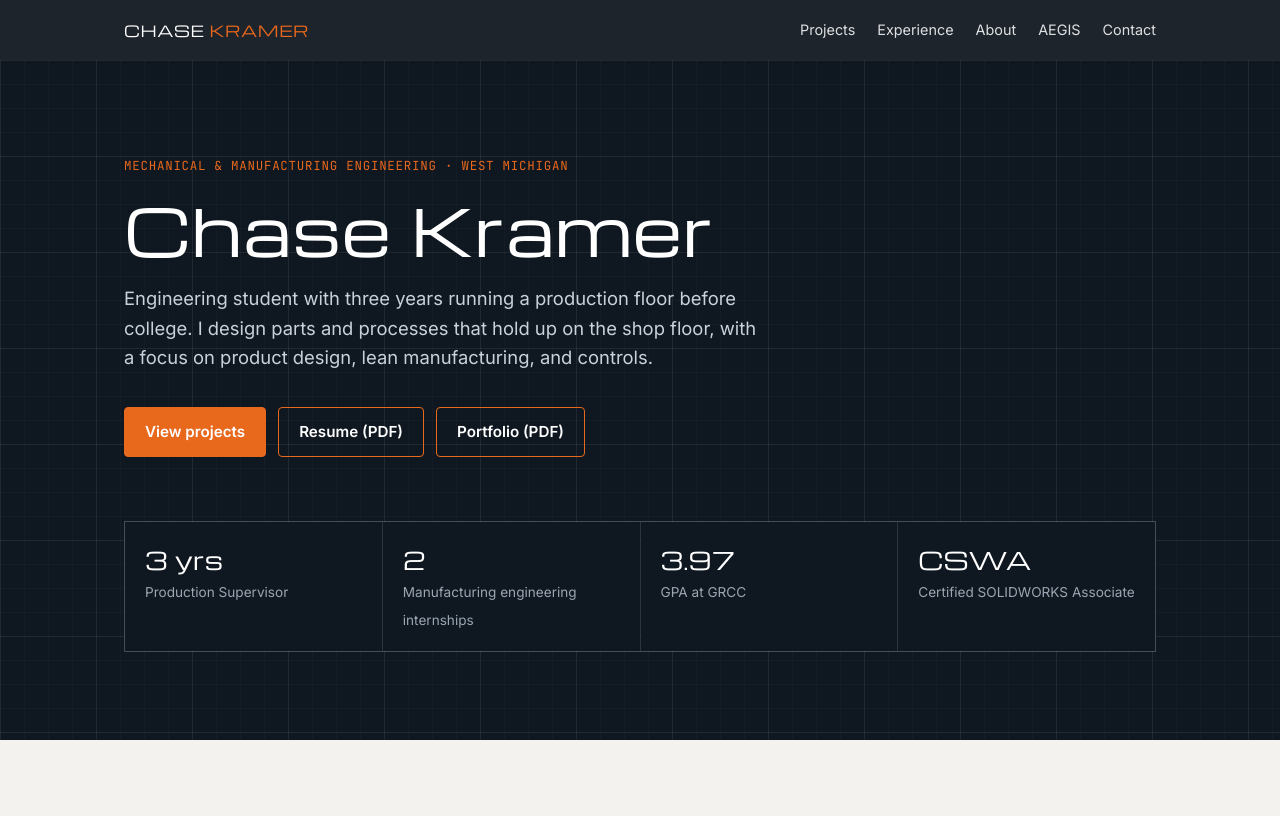
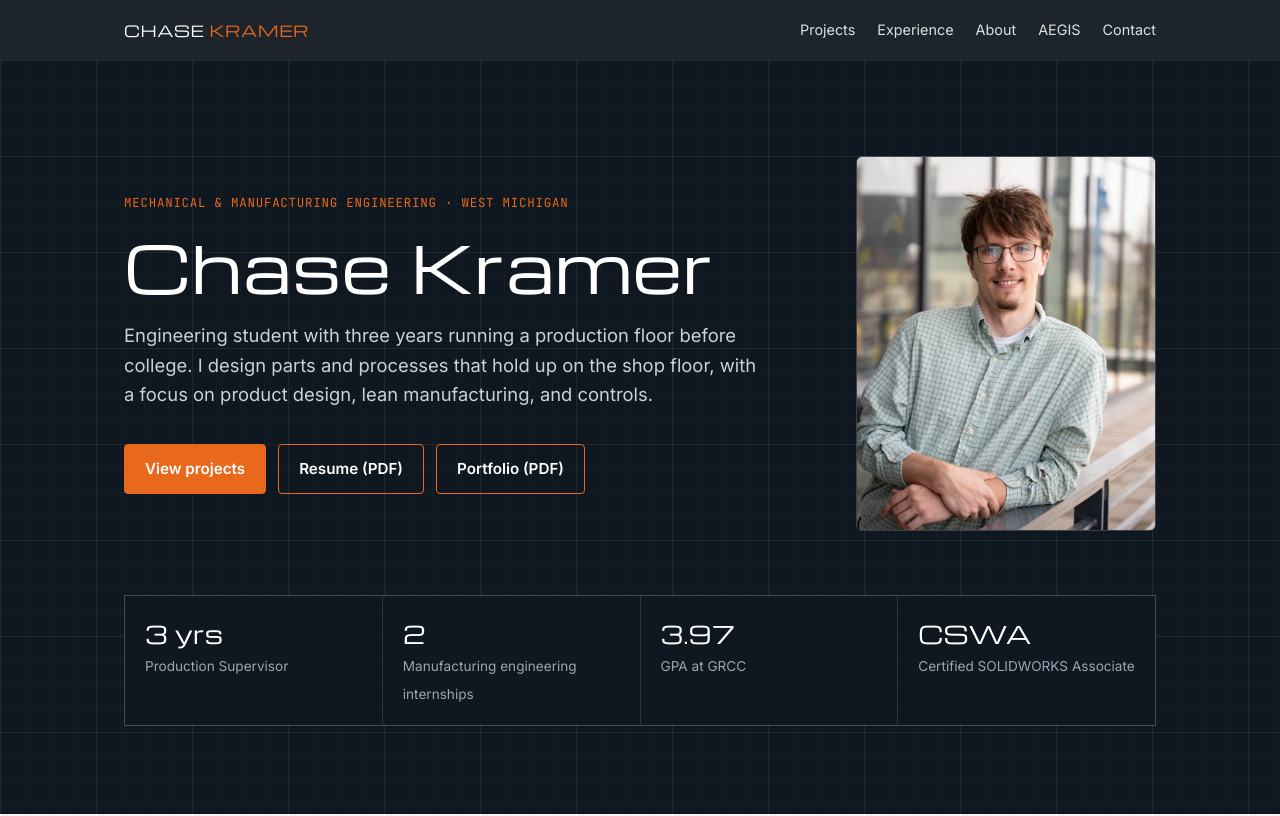
Before and after one commit to ChaseAKramer/chasekramerengineering, a plain HTML site: page index.html in a window 1280 px wide. Shown: the top 816 px of the page. Drawn offline with nearby package versions, Linux system fonts and the light colour scheme.

Commit message:
Add files via upload

```diff
--- a/index.html
+++ b/index.html
@@ -37,6 +37,9 @@
     linear-gradient(rgba(255,255,255,.025) 1px,transparent 1px),linear-gradient(90deg,rgba(255,255,255,.025) 1px,transparent 1px);
     background-size:96px 96px,96px 96px,24px 24px,24px 24px}
   .hero .wrap{position:relative;padding-top:96px;padding-bottom:88px}
+  .hero-grid{display:grid;grid-template-columns:1fr 300px;gap:56px;align-items:center}
+  .headshot{width:100%;aspect-ratio:4/5;object-fit:cover;border-radius:6px;border:1px solid rgba(255,255,255,.18);display:block}
+  @media (max-width:820px){.hero-grid{grid-template-columns:1fr;gap:32px}.headshot{max-width:240px}}
   .hero .mono{color:var(--accent)}
   .hero h1{font-family:Michroma,sans-serif;font-weight:400;font-size:clamp(2.2rem,6vw,4rem);line-height:1.1;margin:18px 0 20px;letter-spacing:.01em}
   .hero p.lead{max-width:640px;font-size:1.15rem;color:#c9d1d9}
@@ -141,6 +144,8 @@
 
 <header class="hero" id="top">
   <div class="wrap">
+    <div class="hero-grid">
+      <div>
     <div class="mono">Mechanical &amp; Manufacturing Engineering · West Michigan</div>
     <h1>Chase Kramer</h1>
     <p class="lead">Engineering student with three years running a production floor before college. I design parts and processes that hold up on the shop floor, with a focus on product design, lean manufacturing, and controls.</p>
@@ -148,6 +153,9 @@
       <a class="btn primary" href="#projects">View projects</a>
       <a class="btn ghost" href="assets/Chase-Kramer-Resume.pdf">Resume (PDF)</a>
       <a class="btn ghost" href="assets/Chase-Kramer-Portfolio.pdf">Portfolio (PDF)</a>
+    </div>
+      </div>
+      <img class="headshot" src="assets/headshot.jpg" alt="Chase Kramer">
     </div>
     <div class="stats">
       <div class="stat"><b>3 yrs</b><span>Production Supervisor</span></div>
```
